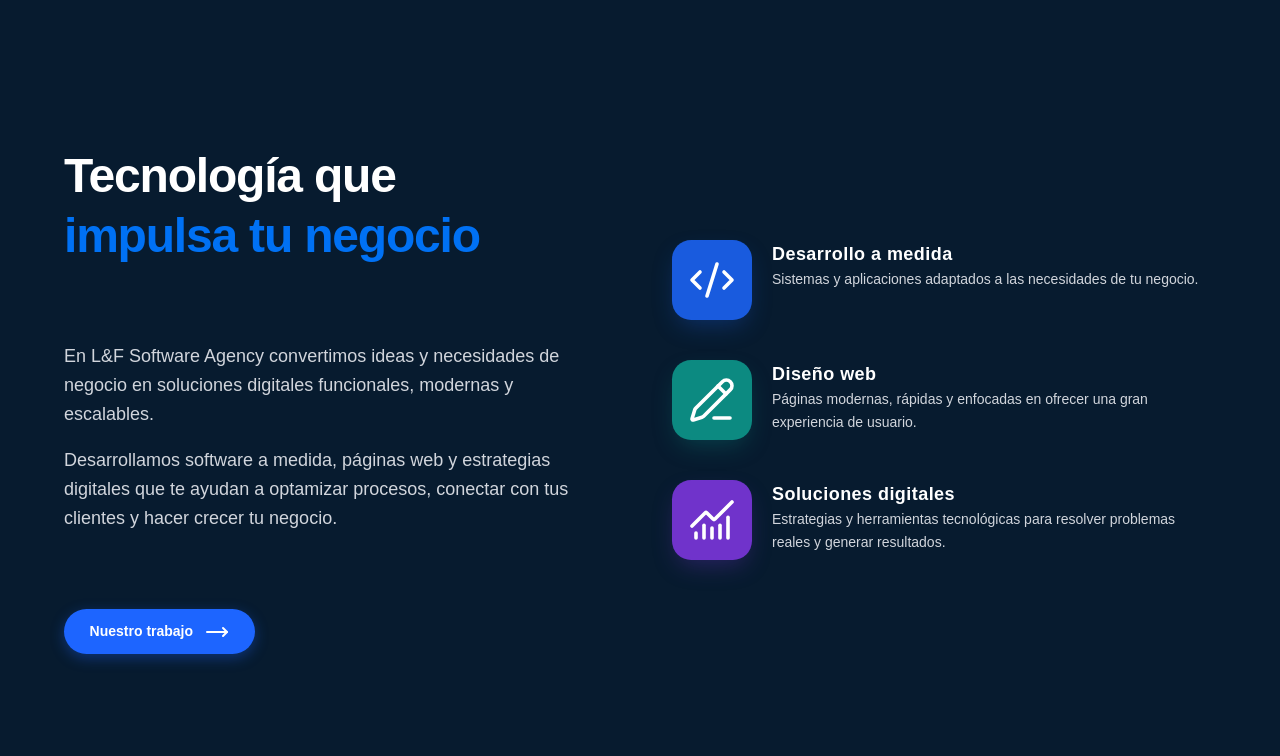
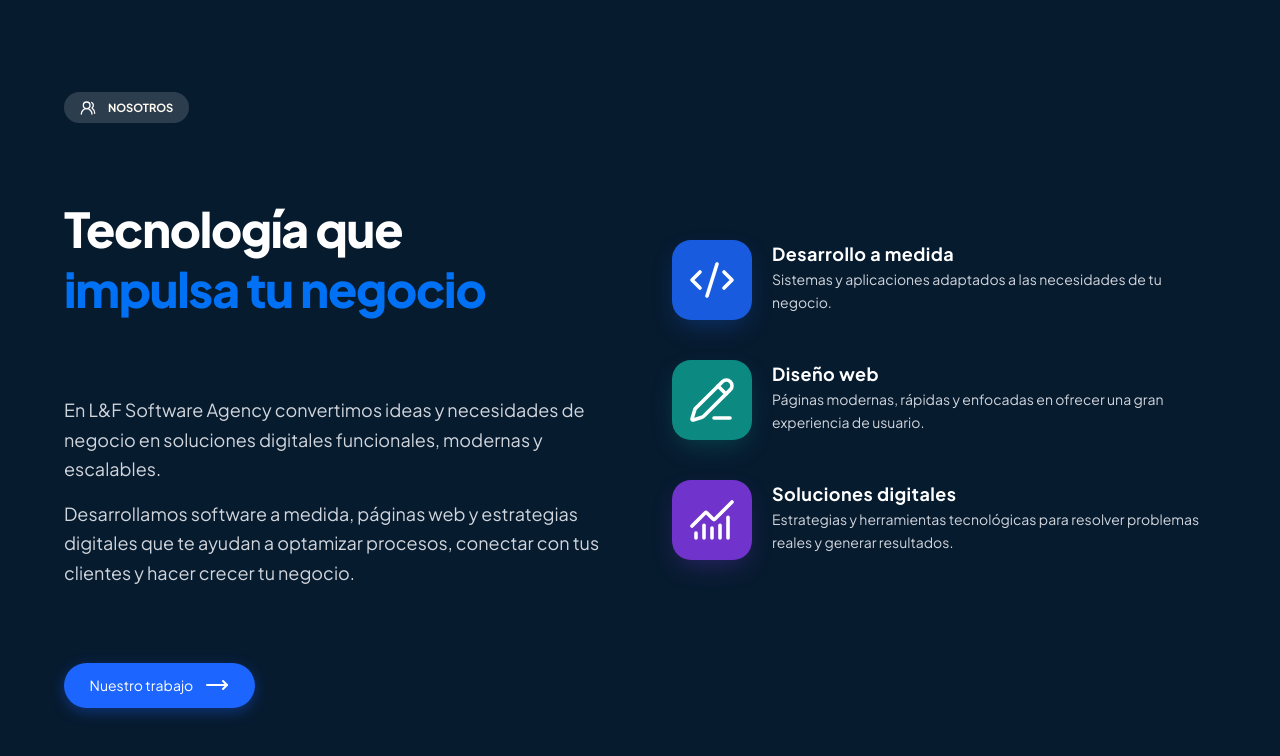
Before and after one commit to lfsoftwareagency/lf-website, a Next.js app: page / in a window 1280 px wide. Shown: the top 756 px of the page. Built offline with nearby package versions, Linux system fonts and the light colour scheme.

Commit message:
feature/ actualizaciones seccion about

```diff
--- a/app/components/about/about.tsx
+++ b/app/components/about/about.tsx
@@ -1,4 +1,4 @@
-import { MoveRight, CodeXml, PencilLine, ChartNoAxesCombined, HelpCircle    } from 'lucide-react';
+import { MoveRight, CodeXml, PencilLine, ChartNoAxesCombined, UsersRound   } from 'lucide-react';
 import '../../sass/about.scss'
 import { services } from "@/app/api/json/about.json"
 import Link from "next/link";
@@ -16,12 +16,19 @@ function About() {
                     <div className="grid grid-cols-1 lg:grid-cols-2 gap-12 lg:gap-16 items-center">
                         {/*Columna izquierda*/}
                         <div className="flex flex-col items-start gap-19">
+                            <div
+                                className="badge-us">
+                                <UsersRound className="w-4 h-4"/>
+                                <span className="us">NOSOTROS</span>
+                            </div>
+
                             <h1 className=" text-4xl sm:text-5xl font-extrabold leading-tight tracking-tight text-white">
                                 Tecnología que <br/>
                                 <span className="text-title">impulsa tu negocio</span>
                             </h1>
 
-                            <div className="flex flex-col gap-4 text-gray-300 text-base font- sm:text-lg leading-relaxed max-w-xl">
+                            <div
+                                className="flex flex-col gap-4 text-gray-300 text-base font- sm:text-lg leading-relaxed max-w-xl">
                                 <p>
                                     En L&F Software Agency convertimos ideas y necesidades de negocio en soluciones
                                     digitales funcionales, modernas y escalables.
@@ -59,9 +66,9 @@ function About() {
                                             </p>
                                         </div>
                                     </div>
+
                                 );
                             })}
-
                         </div>
 
                     </div>
--- a/app/layout.tsx
+++ b/app/layout.tsx
@@ -1,15 +1,12 @@
 import type { Metadata } from "next";
-import { Geist, Geist_Mono } from "next/font/google";
+import { Plus_Jakarta_Sans } from "next/font/google";
 import "./globals.css";
 
-const geistSans = Geist({
-  variable: "--font-geist-sans",
+const plusJakartaSans = Plus_Jakarta_Sans({
   subsets: ["latin"],
-});
-
-const geistMono = Geist_Mono({
-  variable: "--font-geist-mono",
-  subsets: ["latin"],
+  variable: "--font-plus-jakarta",
+  display: "swap",
+  weight: ["400", "500", "600", "700", "800"], // Opcional: pesos específicos
 });
 
 export const metadata: Metadata = {
@@ -21,9 +18,9 @@ export default function RootLayout({ children }: LayoutProps<"/">) {
   return (
     <html
       lang="es"
-      className={`${geistSans.variable} ${geistMono.variable} h-full antialiased`}
+      className={`${plusJakartaSans.variable}  h-full antialiased`}
     >
-      <body className="min-h-full flex flex-col">{children}</body>
+    <body className={`${plusJakartaSans.className} antialiased`}>{children}</body>
     </html>
   );
 }
--- a/app/sass/about.scss
+++ b/app/sass/about.scss
@@ -1,4 +1,5 @@
 @use "global" as *;
+
 
 .text-title{
   color: $txt-impulsa-negocio;
@@ -23,7 +24,6 @@ $icon-box-purple: #7033cb;
   color: $btn-text-color;
   font-family: inherit;
   font-size: 0.875rem;
-  font-weight: 700;
   text-decoration: none;
   white-space: nowrap;
 
@@ -44,7 +44,24 @@ $icon-box-purple: #7033cb;
   }
 }
 
+.badge-us{
+  display: inline-flex;
+  align-items: center;
+  justify-content: center;
+  gap: 0.75rem;
+  padding: 0.45rem 1rem;
+  color: #ffffff;
+  border-radius: 1.45rem;
+  background: rgba(255, 255, 255, 0.15);
 
+  .us{
+    color: floralwhite;
+    font-size: 0.70rem;
+    font-weight: bold;
+  }
+
+
+}
 .service-icon-box {
   width: 5rem;
   height: 5rem;
--- a/app/sass/global.scss
+++ b/app/sass/global.scss
@@ -1,3 +1,5 @@
+@import url('https://fonts.googleapis.com/css2?family=Plus+Jakarta+Sans:ital,wght@0,200..800;1,200..800&display=swap');
+
 $fondo-degradado1 : #061A2A;
 $fondo-degradado2 : #071B2F;
 $fondo-degradado3 : #10152F;
```
